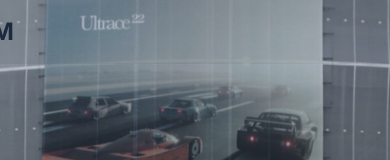
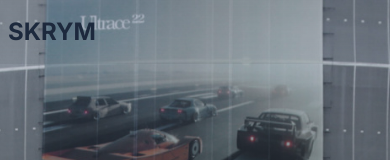
Before and after one commit to SenpaiiSaint/skrym, a Next.js app: page / in a window 390 px wide. Shown: the top 160 px of the page. Built offline with nearby package versions, Linux system fonts and the light colour scheme.

Commit message:
fixed responsiveness issues on different screens

```diff
--- a/components/navigation-menu.tsx
+++ b/components/navigation-menu.tsx
@@ -59,11 +59,11 @@
       animate={{ backgroundColor: `rgba(0,0,0,${bgOpacity})` }}
       transition={{ duration: 0.3, ease: 'easeInOut' }}
     >
-      <div className="max-w-7xl mx-auto px-4 sm:px-6 lg:px-0">
+      <div className="max-w-7xl mx-auto px-2 sm:px-4 lg:px-8">
         <div className="flex items-center justify-between h-16">
           <div className="flex items-center">
             <Link href="/" className="flex-shrink-0">
-              <span className="ml-[-90px] text-2xl font-bold text-slate-800">SKRYM</span>
+              <span className="text-2xl font-bold text-slate-800">SKRYM</span>
             </Link>
             <div className="hidden md:block">
               <div className="ml-6 flex items-baseline space-x-4">
```
